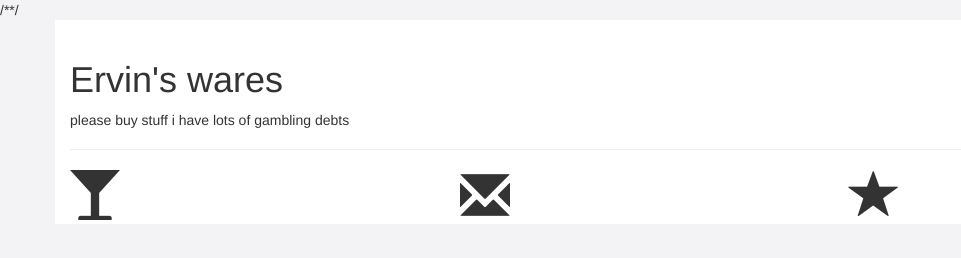
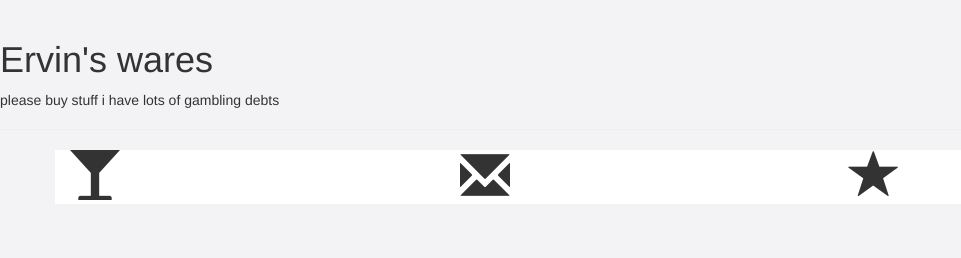
Before and after one commit to evanc1/evanc1.github.io, a plain HTML site: page index.html in a window 1280 px wide. Shown: the whole page, without its empty margins (0-961 px from the left). Drawn offline with nearby package versions, Linux system fonts and the light colour scheme.

Commit message:
Update index.html

```diff
--- a/index.html
+++ b/index.html
@@ -16,12 +16,13 @@
 </head>
 
 <body>
-  /*<script src="js/scripts.js"></script>*/
+  <script src="js/scripts.js"></script>
+  <div class="header page-header">
+    <h1>Ervin's wares</h1>
+      <p>please buy stuff i have lots of gambling debts</p>
+  </div>
   <div class="mainContain container">
-    <div class="header page-header">
-      <h1>Ervin's wares</h1>
-      <p>please buy stuff i have lots of gambling debts</p>
-    </div>
+
     <div class ="content row">
       <div class="item col-md-4">
         <span class="glyphicon glyphicon-glass"></span>
```
